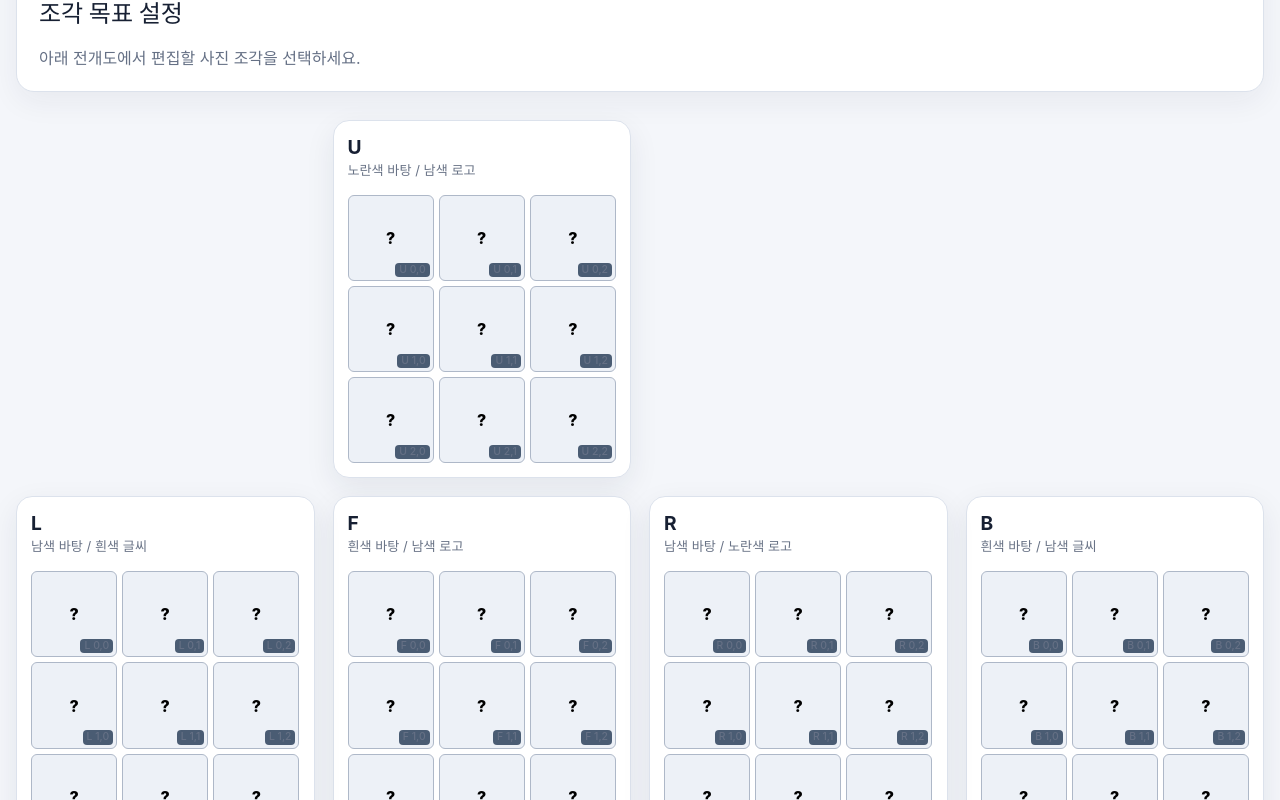
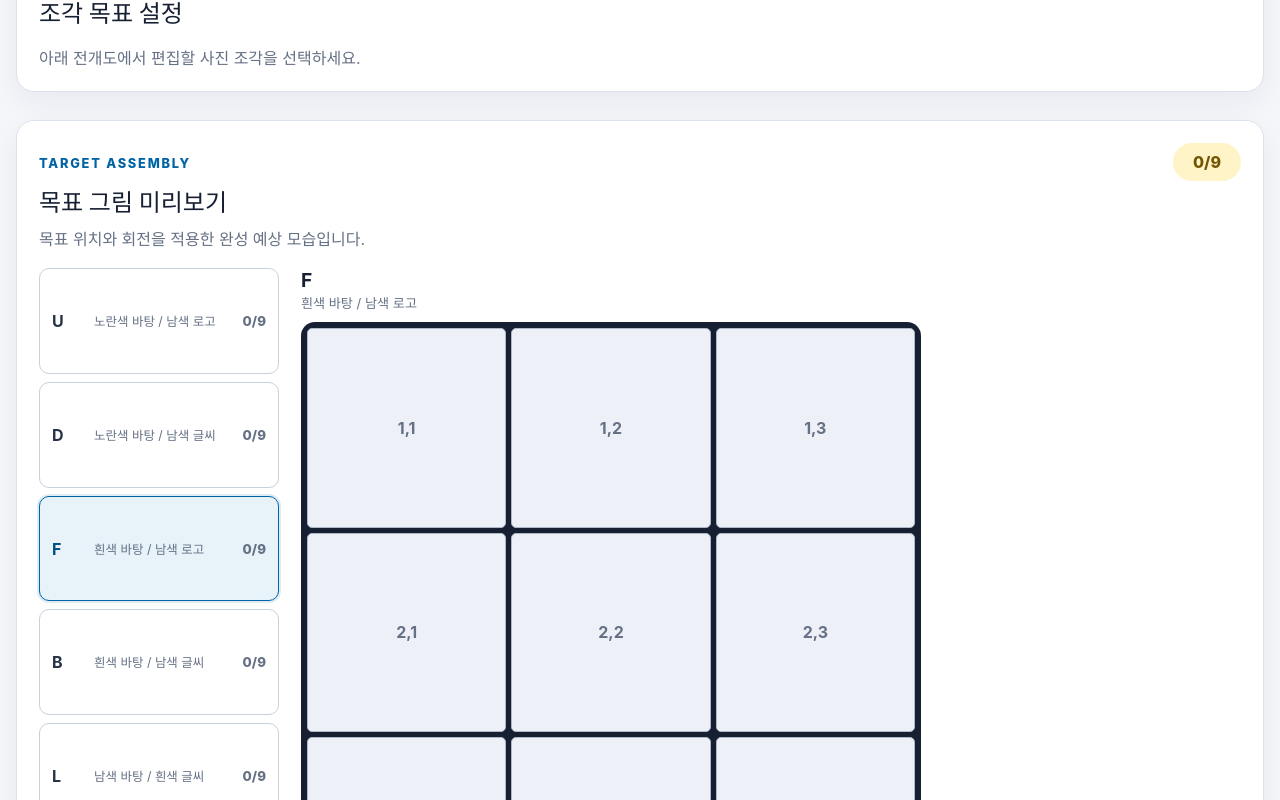
Before and after one commit to mynuno/uci-cube-solver, a React (Vite) app: page / in a window 1280 px wide. Shown: the part 2040-2840 px from the top of the page. Built offline with nearby package versions, Linux system fonts and the light colour scheme.

Commit message:
Keep target assembly cells square

```diff
--- a/src/App.css
+++ b/src/App.css
@@ -1156,3 +1156,191 @@ select {
 .sticker-target-rotation-button.sticker-target-option-selected small {
   color: #0064a4;
 }
+
+.target-assembly {
+  margin-bottom: 28px;
+  padding: 22px;
+  border: 1px solid #dce2ec;
+  border-radius: 18px;
+  background: #ffffff;
+  box-shadow: 0 10px 30px rgba(27, 39, 70, 0.06);
+}
+
+.target-assembly-heading {
+  display: flex;
+  align-items: flex-start;
+  justify-content: space-between;
+  gap: 20px;
+  margin-bottom: 18px;
+}
+
+.target-assembly-heading h2 {
+  margin: 4px 0 0;
+}
+
+.target-assembly-heading p:last-child {
+  margin: 8px 0 0;
+  color: #657085;
+}
+
+.target-assembly-count {
+  min-width: 68px;
+  padding: 9px 12px;
+  border-radius: 999px;
+  text-align: center;
+  font-weight: 800;
+  color: #735400;
+  background: #fff4c7;
+}
+
+.target-assembly-count-complete {
+  color: #216e3a;
+  background: #e8f5ec;
+}
+
+.target-assembly-layout {
+  display: grid;
+  grid-template-columns: minmax(180px, 240px) minmax(0, 1fr);
+  gap: 22px;
+}
+
+.target-assembly-face-tabs {
+  display: grid;
+  gap: 8px;
+}
+
+.target-assembly-face-tab {
+  display: grid;
+  grid-template-columns: 34px minmax(0, 1fr) auto;
+  gap: 8px;
+  align-items: center;
+  padding: 11px 12px;
+  border: 1px solid #c7d0dd;
+  border-radius: 10px;
+  text-align: left;
+  color: #263247;
+  background: #ffffff;
+  cursor: pointer;
+}
+
+.target-assembly-face-tab:hover {
+  background: #f1f4f8;
+}
+
+.target-assembly-face-tab strong {
+  font-size: 1rem;
+}
+
+.target-assembly-face-tab span {
+  min-width: 0;
+  overflow: hidden;
+  font-size: 0.78rem;
+  text-overflow: ellipsis;
+  white-space: nowrap;
+  color: #657085;
+}
+
+.target-assembly-face-tab small {
+  font-weight: 800;
+  color: #657085;
+}
+
+.target-assembly-face-tab-selected {
+  border-color: #0064a4;
+  color: #004f82;
+  background: #e7f2f9;
+  box-shadow: 0 0 0 2px rgba(0, 100, 164, 0.12);
+}
+
+.target-assembly-preview-panel {
+  min-width: 0;
+}
+
+.target-assembly-preview-header {
+  margin-bottom: 10px;
+}
+
+.target-assembly-preview-header strong {
+  display: block;
+  font-size: 1.2rem;
+}
+
+.target-assembly-preview-header span {
+  font-size: 0.82rem;
+  color: #657085;
+}
+
+.target-assembly-grid {
+  display: grid;
+  width: min(100%, 620px);
+  grid-template-columns: repeat(3, minmax(0, 1fr));
+  grid-template-rows: repeat(3, minmax(0, 1fr));
+  gap: 5px;
+  aspect-ratio: 1;
+  padding: 6px;
+  border-radius: 14px;
+  background: #172033;
+}
+
+.target-assembly-cell {
+  position: relative;
+  display: grid;
+  width: 100%;
+  min-width: 0;
+  min-height: 0;
+  padding: 0;
+  overflow: hidden;
+  place-items: center;
+  border: 1px solid #aeb8c8;
+  border-radius: 5px;
+  color: #657085;
+  background: #edf1f7;
+}
+
+.target-assembly-cell-filled {
+  cursor: pointer;
+}
+
+.target-assembly-cell-filled:hover {
+  outline: 3px solid #e56a54;
+  outline-offset: -3px;
+}
+
+.target-assembly-cell img {
+  position: absolute;
+  inset: 0;
+  display: block;
+  width: 100%;
+  height: 100%;
+  object-fit: cover;
+  transform-origin: center;
+  transition: transform 180ms ease;
+  pointer-events: none;
+}
+
+.target-assembly-cell > span {
+  font-weight: 700;
+}
+
+.target-assembly-cell small {
+  position: absolute;
+  right: 4px;
+  bottom: 4px;
+  z-index: 2;
+  padding: 2px 5px;
+  border-radius: 5px;
+  font-size: 0.58rem;
+  color: #ffffff;
+  background: rgba(12, 35, 64, 0.75);
+  pointer-events: none;
+}
+
+@media (max-width: 800px) {
+  .target-assembly {
+    min-width: 620px;
+  }
+
+  .target-assembly-layout {
+    grid-template-columns: 180px minmax(0, 1fr);
+  }
+}
--- a/src/App.tsx
+++ b/src/App.tsx
@@ -15,6 +15,7 @@ import {
 } from "./cube/types";
 import type { FacePhoto, NormalizedPoint } from "./image/types";
 import { splitFacePhotoIntoStickerImages } from "./image/splitFace";
+import { TargetAssemblyPreview } from "./components/TargetAssemblyPreview";
 
 function cloneCubeState(state: CubeState): CubeState {
   return {
@@ -85,6 +86,8 @@ function App() {
 
   const [selectedTargetFace, setSelectedTargetFace] = useState<FaceName>("F");
 
+  const [previewTargetFace, setPreviewTargetFace] = useState<FaceName>("F");
+
   const [selectedStickerId, setSelectedStickerId] = useState<string | null>(
     null,
   );
@@ -131,7 +134,7 @@ function App() {
   }, [cubeState]);
 
   const selectedSticker = selectedStickerId
-    ? cubeState.stickers[selectedStickerId] ?? null
+    ? (cubeState.stickers[selectedStickerId] ?? null)
     : null;
 
   const selectedStickerImage =
@@ -227,9 +230,7 @@ function App() {
     setNotice(null);
   }
 
-  function handleChangeStickerRotation(
-    rotation: 0 | 90 | 180 | 270,
-  ) {
+  function handleChangeStickerRotation(rotation: 0 | 90 | 180 | 270) {
     if (!selectedStickerId) {
       return;
     }
@@ -524,6 +525,16 @@ function App() {
             onClear={handleClearStickerTarget}
           />
 
+          <TargetAssemblyPreview
+            cubeState={cubeState}
+            selectedFace={previewTargetFace}
+            onSelectFace={setPreviewTargetFace}
+            onSelectSticker={(stickerId) => {
+              setSelectedStickerId(stickerId);
+              setNotice(null);
+            }}
+          />
+
           <CubeNet
             cubeState={cubeState}
             selectedStickerId={selectedStickerId}
--- /dev/null
+++ b/src/components/TargetAssemblyPreview.tsx
@@ -0,0 +1,185 @@
+import { FACE_DESIGNS } from "../cube/constants";
+import {
+  FACE_NAMES,
+  type CubeState,
+  type FaceName,
+  type GridPosition,
+  type Sticker,
+} from "../cube/types";
+
+interface TargetAssemblyPreviewProps {
+  cubeState: CubeState;
+  selectedFace: FaceName;
+  onSelectFace: (face: FaceName) => void;
+  onSelectSticker: (stickerId: string) => void;
+}
+
+const GRID_VALUES = [0, 1, 2] as const;
+
+function findStickerAtTargetPosition(
+  cubeState: CubeState,
+  face: FaceName,
+  position: GridPosition,
+): Sticker | undefined {
+  return Object.values(cubeState.stickers).find(
+    (sticker) =>
+      sticker.targetFace === face &&
+      sticker.targetPosition?.row === position.row &&
+      sticker.targetPosition.col === position.col,
+  );
+}
+
+function countCompletedPositions(
+  cubeState: CubeState,
+  face: FaceName,
+): number {
+  return Object.values(cubeState.stickers).filter(
+    (sticker) =>
+      sticker.targetFace === face &&
+      sticker.targetPosition !== null &&
+      sticker.targetRotation !== null,
+  ).length;
+}
+
+export function TargetAssemblyPreview({
+  cubeState,
+  selectedFace,
+  onSelectFace,
+  onSelectSticker,
+}: TargetAssemblyPreviewProps) {
+  const selectedDesign = FACE_DESIGNS[selectedFace];
+  const completedCount = countCompletedPositions(
+    cubeState,
+    selectedFace,
+  );
+
+  return (
+    <section className="target-assembly">
+      <div className="target-assembly-heading">
+        <div>
+          <p className="eyebrow">Target assembly</p>
+          <h2>목표 그림 미리보기</h2>
+          <p>
+            목표 위치와 회전을 적용한 완성 예상 모습입니다.
+          </p>
+        </div>
+
+        <div
+          className={
+            completedCount === 9
+              ? "target-assembly-count target-assembly-count-complete"
+              : "target-assembly-count"
+          }
+        >
+          {completedCount}/9
+        </div>
+      </div>
+
+      <div className="target-assembly-layout">
+        <div className="target-assembly-face-tabs">
+          {FACE_NAMES.map((face) => {
+            const design = FACE_DESIGNS[face];
+            const count = countCompletedPositions(cubeState, face);
+
+            return (
+              <button
+                key={face}
+                type="button"
+                className={
+                  selectedFace === face
+                    ? "target-assembly-face-tab target-assembly-face-tab-selected"
+                    : "target-assembly-face-tab"
+                }
+                onClick={() => onSelectFace(face)}
+              >
+                <strong>{face}</strong>
+                <span>{design.label}</span>
+                <small>{count}/9</small>
+              </button>
+            );
+          })}
+        </div>
+
+        <div className="target-assembly-preview-panel">
+          <header className="target-assembly-preview-header">
+            <div>
+              <strong>{selectedFace}</strong>
+              <span>{selectedDesign.label}</span>
+            </div>
+          </header>
+
+          <div className="target-assembly-grid">
+            {GRID_VALUES.flatMap((row) =>
+              GRID_VALUES.map((col) => {
+                const position: GridPosition = {
+                  row,
+                  col,
+                };
+
+                const sticker = findStickerAtTargetPosition(
+                  cubeState,
+                  selectedFace,
+                  position,
+                );
+
+                const image =
+                  sticker?.imageId &&
+                  cubeState.images[sticker.imageId]
+                    ? cubeState.images[sticker.imageId]
+                    : undefined;
+
+                const rotation =
+                  sticker?.targetRotation ?? 0;
+
+                return (
+                  <button
+                    key={`${selectedFace}-${row}-${col}`}
+                    type="button"
+                    className={
+                      sticker
+                        ? "target-assembly-cell target-assembly-cell-filled"
+                        : "target-assembly-cell"
+                    }
+                    disabled={!sticker}
+                    title={
+                      sticker
+                        ? `${sticker.id} 선택`
+                        : `${row + 1}행 ${col + 1}열 미지정`
+                    }
+                    onClick={() => {
+                      if (sticker) {
+                        onSelectSticker(sticker.id);
+                      }
+                    }}
+                  >
+                    {image ? (
+                      <img
+                        src={image.url}
+                        alt={`${selectedFace} ${row + 1},${
+                          col + 1
+                        } 조각`}
+                        style={{
+                          transform: `rotate(${rotation}deg)`,
+                        }}
+                      />
+                    ) : (
+                      <span>
+                        {row + 1},{col + 1}
+                      </span>
+                    )}
+
+                    {sticker && (
+                      <small>
+                        {rotation}°
+                      </small>
+                    )}
+                  </button>
+                );
+              }),
+            )}
+          </div>
+        </div>
+      </div>
+    </section>
+  );
+}
```
